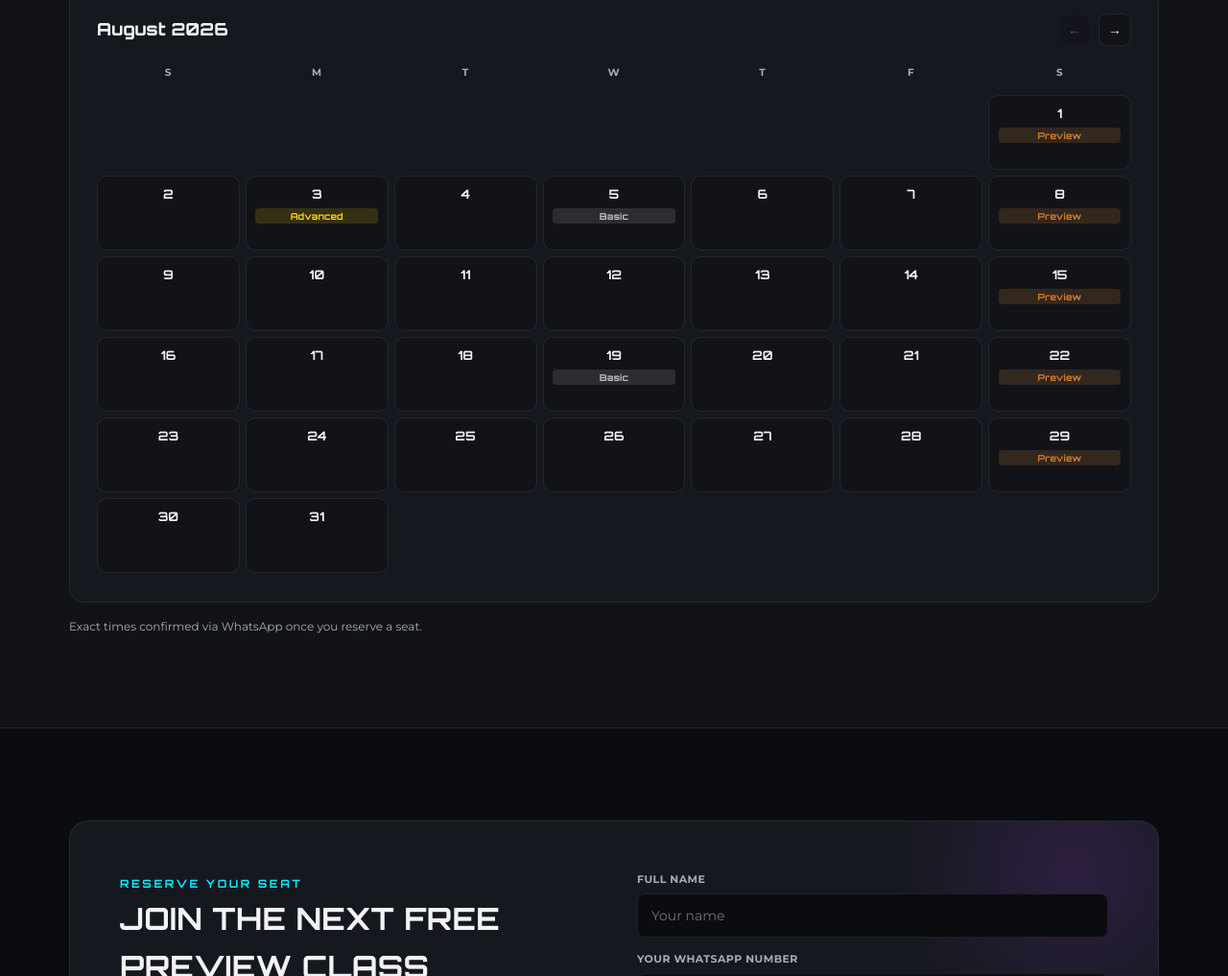
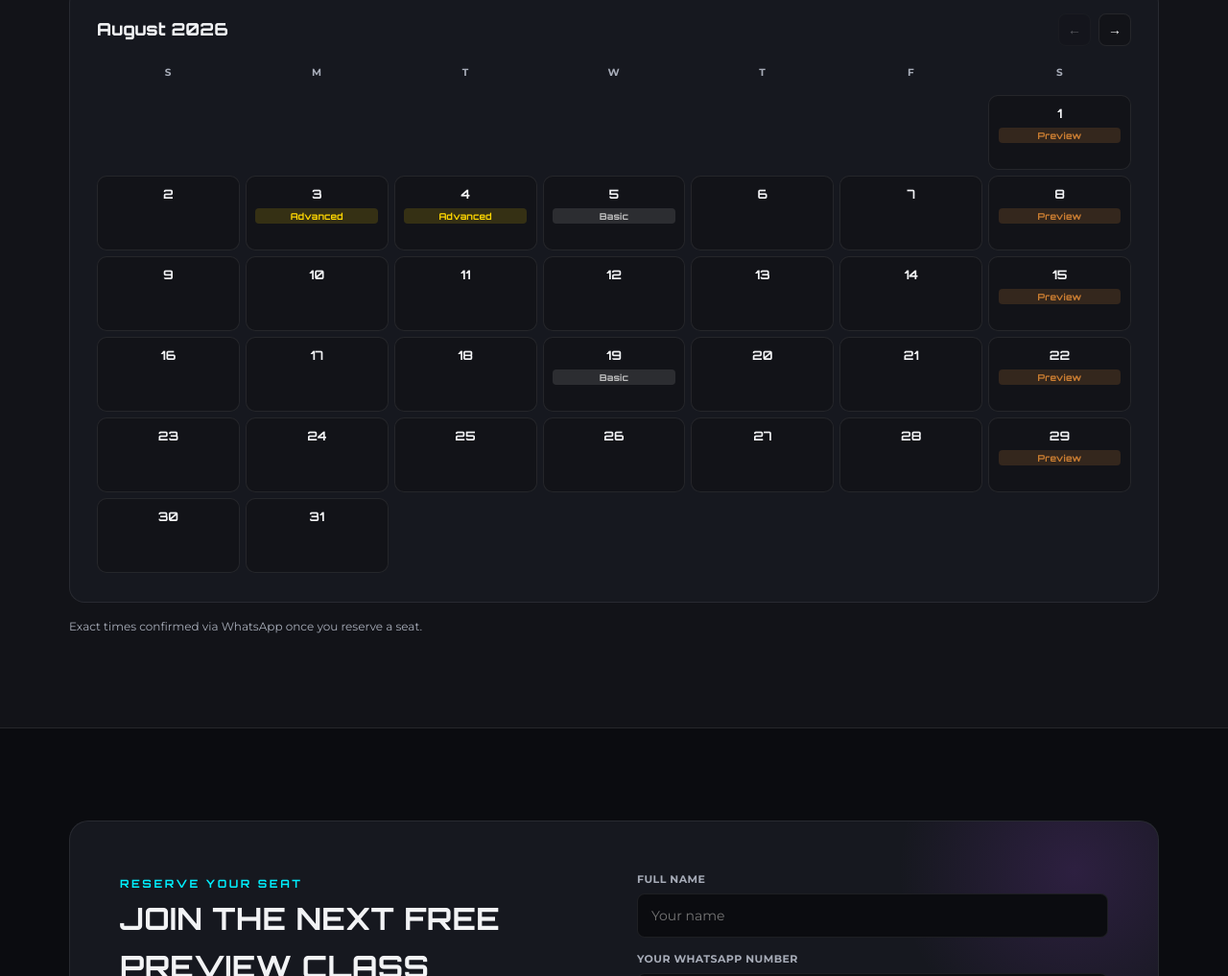
Before and after one commit to benniam/Tehtariktraders, a plain HTML site: page index.html in a window 1280 px wide. Shown: the part 8267-9284 px from the top of the page at 96% size. Drawn offline with Linux system fonts and the light colour scheme; no server answers.

Commit message:
Add files via upload

```diff
--- a/index.html
+++ b/index.html
@@ -1295,7 +1295,14 @@
       if(weeksSinceAnchor % 2 === 0) tags.push('basic');
     }
 
-    if(d.getDay() === ADVANCED_DOW && d.getDate() <= 7) tags.push('advanced');
+    // Advanced runs 2 consecutive days, starting the first ADVANCED_DOW of the month
+    const firstOfMonth = new Date(d.getFullYear(), d.getMonth(), 1);
+    const offset = (ADVANCED_DOW - firstOfMonth.getDay() + 7) % 7;
+    const advancedStart = new Date(d.getFullYear(), d.getMonth(), 1 + offset);
+    const advancedEnd = new Date(d.getFullYear(), d.getMonth(), 1 + offset + 1);
+    if(d.toDateString() === advancedStart.toDateString() || d.toDateString() === advancedEnd.toDateString()){
+      tags.push('advanced');
+    }
 
     return tags;
   }
```
